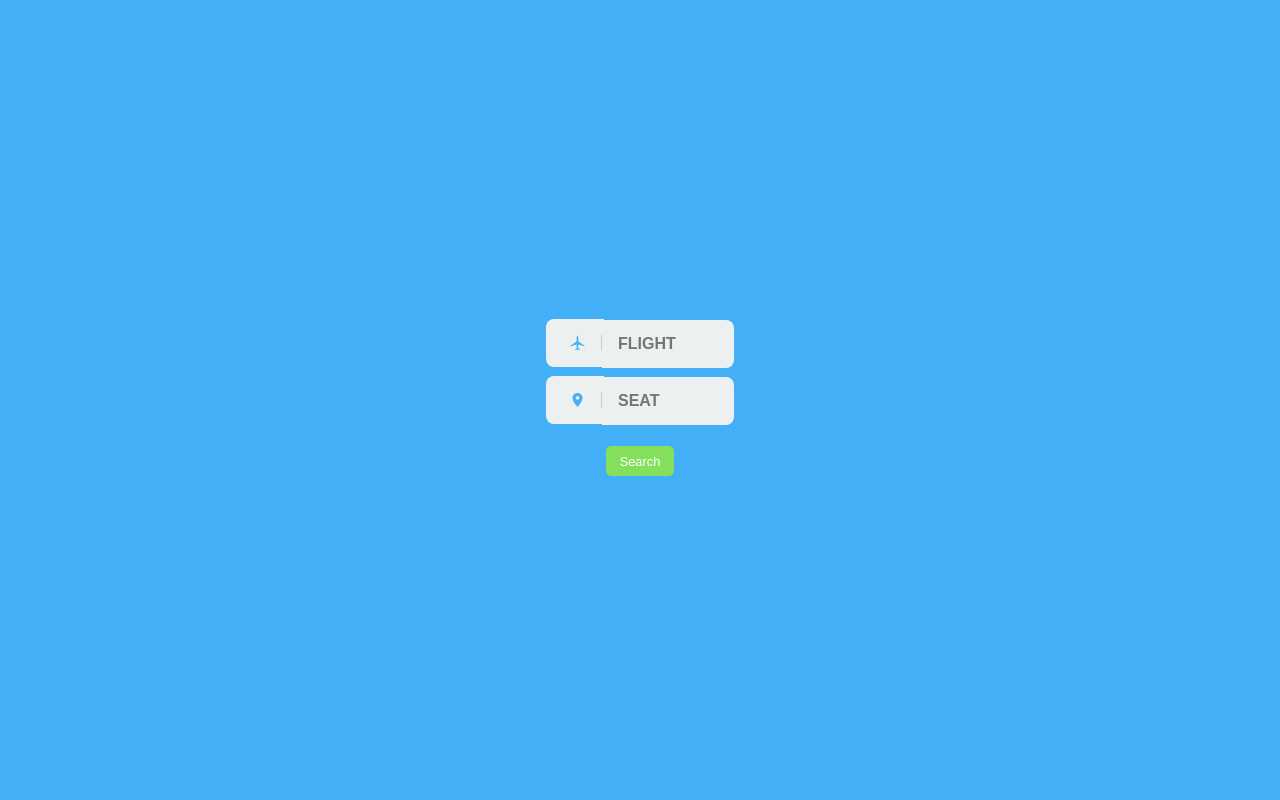
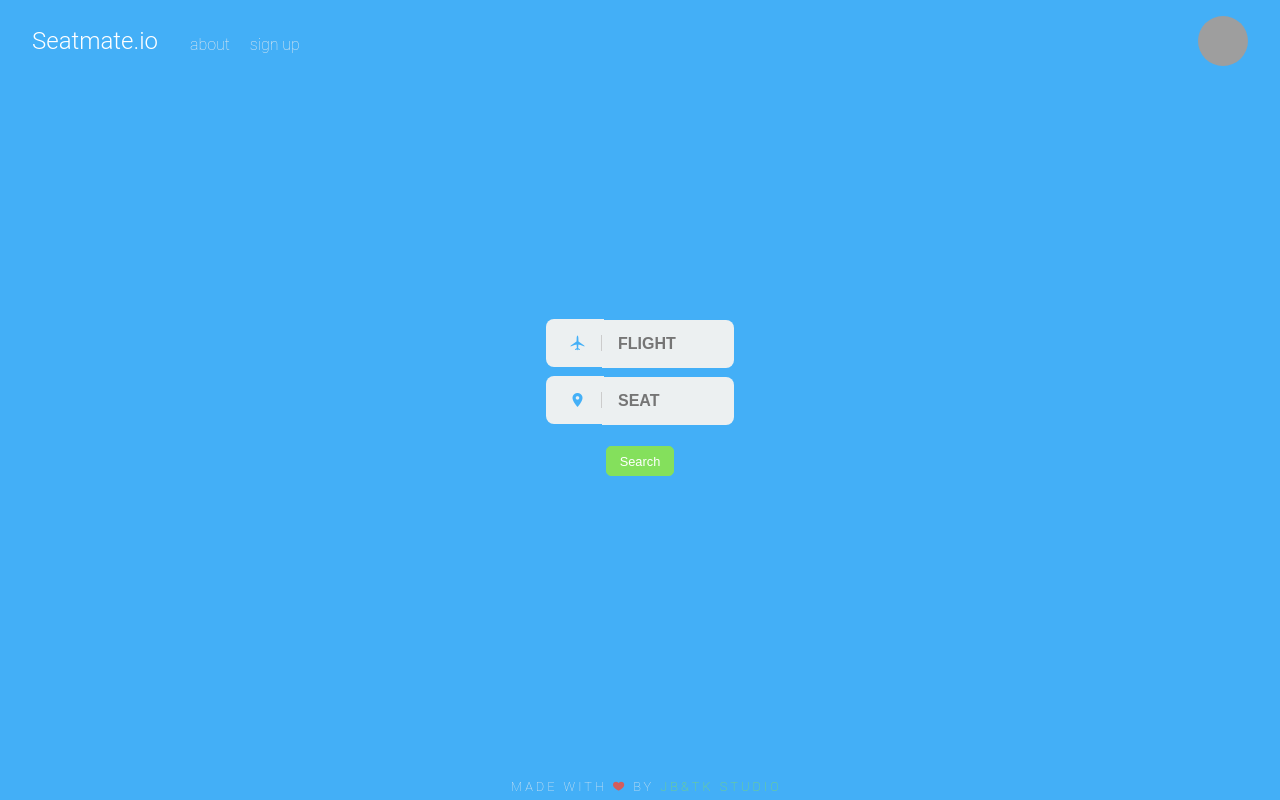
Before and after one commit to Kim-Thomas/seatmate-app, a PHP site: page / in a window 1280 px wide. Run offline with PHP 8.4, Linux system fonts and the light colour scheme; grey boxes are pictures that could not be loaded.

Commit message:
Add: Top bar, footer.

```diff
--- a/design/css/style.css
+++ b/design/css/style.css
@@ -6,6 +6,48 @@ body {
   height: 100%;
   width: 100%;
   background: #44b0f7;
+}
+a {
+  color: #84e05c;
+}
+.green {
+  color: #84e05c;
+}
+.red {
+  color: #d45d5d;
+}
+.navbar {
+  position: absolute;
+  width: 100%;
+  top: 0;
+  z-index: 100;
+  padding: 1em 2em;
+  box-sizing: border-box;
+}
+.navbar .site-logo {
+  float: left;
+  color: white;
+  font-weight: 300;
+  font-size: 1.5em;
+  line-height: 50px;
+}
+.navbar .site-nav {
+  margin-left: 2em;
+  float: left;
+  line-height: 57px;
+  font-weight: 100;
+}
+.navbar .site-nav a {
+  color: #eee;
+  margin-right: 1em;
+}
+.navbar .account {
+  float: right;
+}
+.navbar .account .profil-picture {
+  height: 50px;
+  width: 50px;
+  border-radius: 50%;
 }
 video#bgvid {
   position: fixed;
@@ -78,6 +120,9 @@ video#bgvid {
 .fullpage .wrap form .input-group .input-icon i.correct {
   color: #84e05c;
 }
+.fullpage .wrap form .input-group .input-icon i.incorrect {
+  color: #d45d5d;
+}
 .fullpage .wrap form .input-group input {
   display: inline-block;
   width: 100px;
@@ -104,3 +149,14 @@ video#bgvid {
   width: auto;
   border-radius: 5px;
 }
+.footer {
+  font-size: .8em;
+  letter-spacing: 3px;
+  position: fixed;
+  text-transform: uppercase;
+  color: #eee;
+  bottom: 0;
+  width: 100%;
+  text-align: center;
+  padding: .5em;
+}
--- a/design/css/style.less
+++ b/design/css/style.less
@@ -2,6 +2,9 @@
 @cloud_white: #ecf0f1;
 @small_shadow: 0 1px 3px rgba(0,0,0,0.12), 0 1px 2px rgba(0,0,0,0.24);
 @medium_shadow: 0 3px 6px rgba(0,0,0,0.16), 0 3px 6px rgba(0,0,0,0.23);
+
+@success_green: #84e05c;
+@error_red: #d45d5d;
 
 html,body {
     margin: 0;
@@ -9,6 +12,58 @@ html,body {
     height: 100%;
     width: 100%;
     background: @blue_bg_0;
+}
+
+a {
+    color: @success_green;
+}
+
+.green {
+    color: @success_green;
+}
+
+.red {
+    color: @error_red;
+}
+
+.navbar {
+    position: absolute;
+    width: 100%;
+    top: 0;
+    z-index: 100;
+    padding: 1em 2em;
+    box-sizing: border-box;
+
+
+    .site-logo {
+        float: left;
+        color: white;
+        font-weight: 300;
+        font-size: 1.5em;
+        line-height: 50px;
+    }
+
+    .site-nav {
+        margin-left: 2em;
+        float: left;
+        line-height: 57px;
+        font-weight: 100;
+
+        a {
+            color: #eee;
+            margin-right: 1em;
+        }
+    }
+
+    .account {
+        float: right;
+
+        .profil-picture {
+            height: 50px;
+            width: 50px;
+            border-radius: 50%;
+        }
+    }
 }
 
 video#bgvid {
@@ -84,7 +139,11 @@ video#bgvid {
                         border-right: 3px solid #ccc;
 
                         &.correct {
-                            color: #84e05c;
+                            color: @success_green;
+                        }
+
+                        &.incorrect {
+                            color: @error_red;
                         }
                     }
                 }
@@ -111,9 +170,9 @@ video#bgvid {
                 cursor: pointer;
                 margin: 1em;
                 font-size: .8em;
-                background: #84e05c;
+                background: @success_green;
                 padding: .5em 1em;
-                border: 1px solid #84e05c;
+                border: 1px solid @success_green;
                 color: white;
                 width: auto;
                 border-radius: 5px;
@@ -121,3 +180,15 @@ video#bgvid {
         }
     }
 }
+
+.footer {
+    font-size: .8em;
+    letter-spacing: 3px;
+    position: fixed;
+    text-transform: uppercase;
+    color: #eee;
+    bottom: 0;
+    width: 100%;
+    text-align: center;
+    padding: .5em;
+}
--- a/design/index.html
+++ b/design/index.html
@@ -22,6 +22,17 @@
 
         <div class="blue_bg"></div>
 
+        <section class="navbar">
+            <span class="site-logo">Seatmate.io</span>
+            <span class="site-nav">
+                <a href="">about</a>
+                <a href="">sign up</a>
+            </span>
+            <span class="account">
+                <img src="https://s3.amazonaws.com/uifaces/faces/twitter/uxceo/128.jpg" class="profil-picture">
+            </span>
+        </section>
+
         <section class="fullpage">
             <div class="wrap">
                 <form>
@@ -38,7 +49,7 @@
         </section>
 
         <section class="footer">
-
+            Made with <i class="ionicons ion-ios-heart red"></i> by <a href="">JB&TK Studio</a>
         </section>
 
         <script src="https://code.jquery.com/jquery-2.2.4.js"></script>
--- a/design/js/seatmate-front.js
+++ b/design/js/seatmate-front.js
@@ -1,12 +1,16 @@
 $(document).ready(function() {
     $('input').on('keyup', function() {
         var value = $(this).val();
-        var int_matches = value.match(/(\d)/);
-        var chars_matches = value.match(/[a-zA-Z]/);
-        if(int_matches != null && chars_matches != null) {
-            $(this).parent().find('i').addClass('correct');
+        if(value.length > 2) {
+            var int_matches = value.match(/(\d)/);
+            var chars_matches = value.match(/[a-zA-Z]/);
+            if(int_matches != null && chars_matches != null) {
+                $(this).parent().find('i').addClass('correct').removeClass('incorrect');
+            } else {
+                $(this).parent().find('i').removeClass('correct').addClass('incorrect');
+            }
         } else {
-            $(this).parent().find('i').removeClass('correct');
+            $(this).parent().find('i').removeClass('correct incorrect');
         }
     });
 });
```
